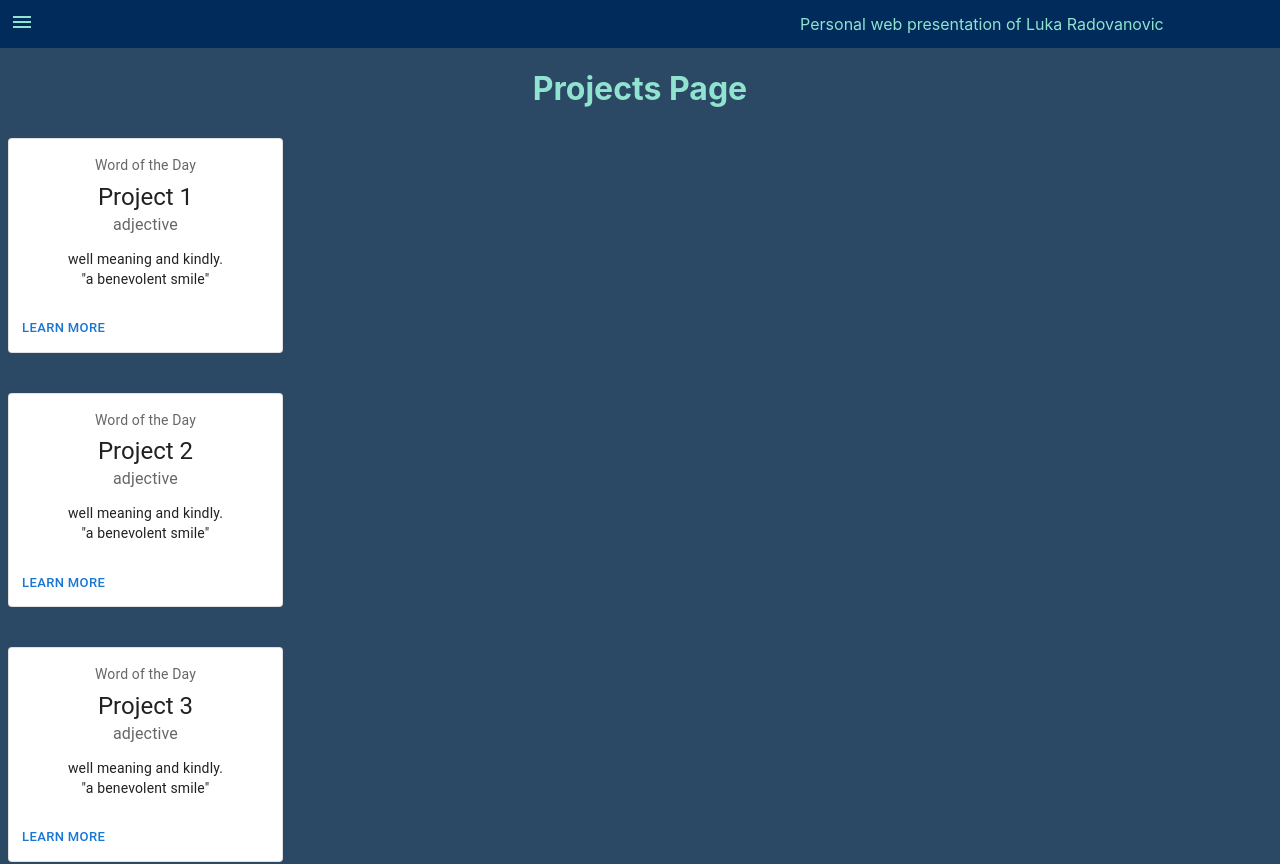
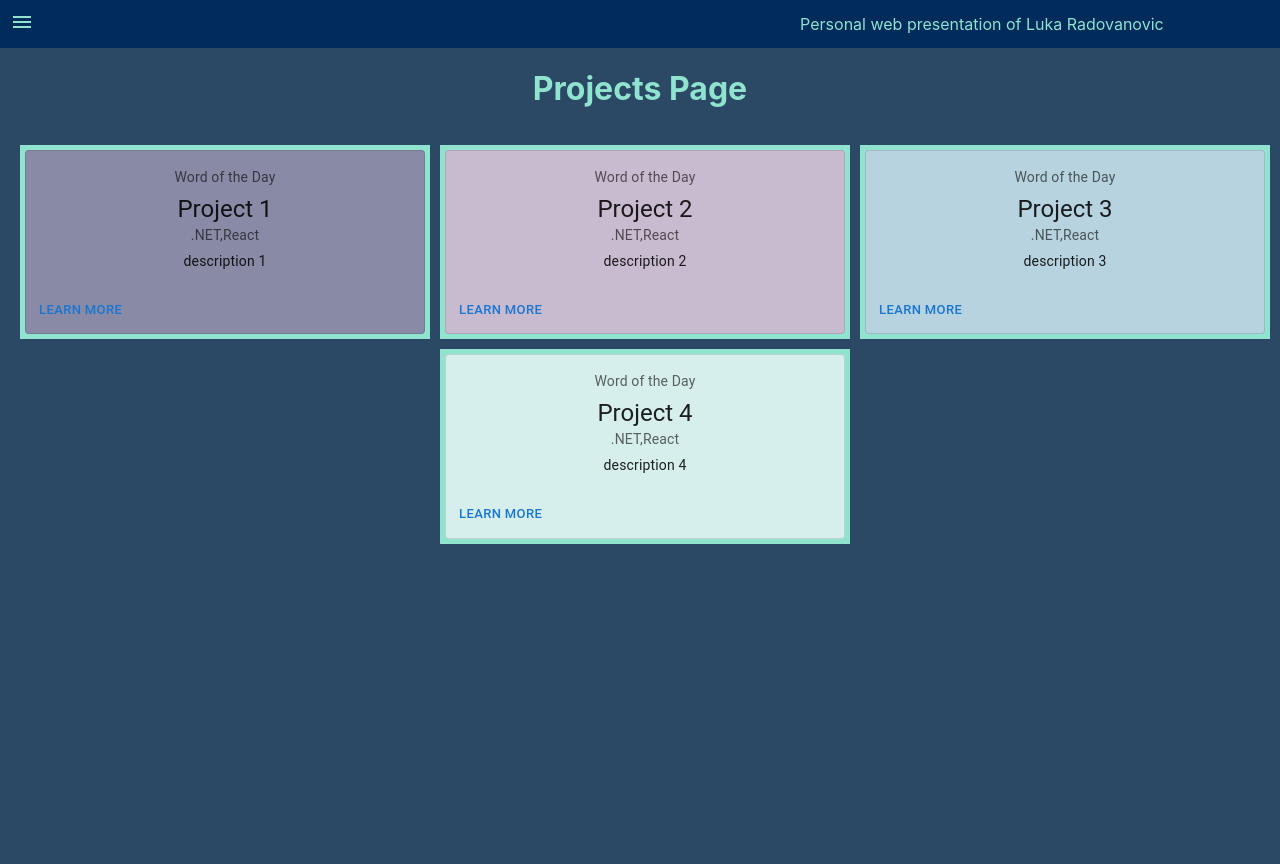
Before and after one commit to lukadlm97/personal-web-presentation, a React (Create React App) app: page /projects in a window 1280 px wide. Shown: the top 864 px of the page. After the commit the page ends 800 px from the top, so only its background shows below. Built offline with nearby package versions, Linux system fonts and the light colour scheme.

Commit message:
creted project page

```diff
--- a/src/components/projectCard/ProjectCard.tsx
+++ b/src/components/projectCard/ProjectCard.tsx
@@ -5,16 +5,46 @@ import CardActions from '@mui/material/CardActions';
 import CardContent from '@mui/material/CardContent';
 import Button from '@mui/material/Button';
 import Typography from '@mui/material/Typography';
+import {ProjectTechnologiesType} from '../../types/ProjectType'
 
 
 interface ProjectCardContent{
-    projectName:string
+    projectName:string;
+    description:string;
+    technologies:string;
+    url:string;
+    type:ProjectTechnologiesType;
 }
 
+
   export default function ProjectCard(props:ProjectCardContent) {
+
+
+
+
+    function getColor(type:ProjectTechnologiesType){
+      switch(type){
+        case ProjectTechnologiesType.Backend:
+          return '#898AA6';
+          case ProjectTechnologiesType.Frontend:
+          return '#C9BBCF';
+          case ProjectTechnologiesType.ML:
+          return '#B7D3DF';
+          case ProjectTechnologiesType.FullStack:
+          return '#D6EFED';
+      }
+    }
+
+
+
+
+
+
+
+
     return (
-      <Box sx={{ minWidth: 275,width:200 }}>
-        <Card variant="outlined">
+      <Box sx={{ minWidth: 275,width:400 }} style={{margin:'5px',padding:'5px',background:'#8FE3CF'}}>
+        <Card variant="outlined" style={{background:getColor(props.type)}}>
           <React.Fragment>
               <CardContent>
                   <Typography sx={{ fontSize: 14 }} color="text.secondary" gutterBottom>
@@ -23,20 +53,17 @@ interface ProjectCardContent{
                   <Typography variant="h5" component="div">
                       {props.projectName}
                   </Typography>
-                <Typography sx={{ mb: 1.5 }} color="text.secondary">
-                adjective
+                  <Typography sx={{ fontSize: 14 }} color="text.secondary" gutterBottom >
+                    {props.technologies}
                   </Typography>
                   <Typography variant="body2">
-                well meaning and kindly.
-                <br />
-                {'"a benevolent smile"'}
+                  {props.description}
                   </Typography>
               </CardContent>
               <CardActions>
                   <Button size="small">Learn More</Button>
               </CardActions>
           </React.Fragment>
-
         </Card>
       </Box>
     );
--- a/src/pages/projects/Projects.tsx
+++ b/src/pages/projects/Projects.tsx
@@ -2,7 +2,8 @@
 import Grid from '@material-ui/core/Grid'
 import { makeStyles } from "@material-ui/core/styles";
 import ProjectCard from '../../components/projectCard/ProjectCard'
-import Item  from '@material-ui/core/ListItem'
+
+import {ProjectType,ProjectTechnologiesType} from '../../types/ProjectType'
 
 
 const useStyles = makeStyles({
@@ -12,7 +13,7 @@ const useStyles = makeStyles({
       background: "#2B4865",
       display: "flex",
       flexFlow: "column",
-      height: "100vh",
+     // height: "100vh",
       flexGrow:1
     }
   });
@@ -20,19 +21,51 @@ const useStyles = makeStyles({
 
 function Projects(){
     const style=useStyles();
-    const projects = ['Project 1','Project 2','Project 3','Project 4','Project 5','Project 6','Project 7','Project 8']
+    const projects = ['Project 1','Project 2','Project 3','Project 4','Project 5','Project 6','Project 7','Project 8'];
+    const projectState=[
+      {
+        id:1,
+        description:"description 1",
+        title:"Project 1",
+        technologies:'.NET,React',
+        url:"https://www.google.com/",
+        type:ProjectTechnologiesType.Backend
+      } as ProjectType,
+      {
+        id:2,
+        description:"description 2",
+        title:"Project 2",
+        technologies:'.NET,React',
+        url:"https://www.google.com/",
+        type:ProjectTechnologiesType.Frontend
+      } as ProjectType,
+      {
+        id:3,
+        description:"description 3",
+        title:"Project 3",
+        technologies:'.NET,React',
+        url:"https://www.google.com/",
+        type:ProjectTechnologiesType.ML
+      } as ProjectType,
+      {
+        id:4,
+        description:"description 4",
+        title:"Project 4",
+        technologies:'.NET,React',
+        url:"https://www.google.com/",
+        type:ProjectTechnologiesType.FullStack
+      } as ProjectType,
+
+    ] as ProjectType[];
 
 
     return(
 
         <Grid container className={style.body}>
            <h1>Projects Page</h1>
-
-           <Grid container item  xs={12} style={{display:'flex'}}  spacing={3} >
-              {projects.map((item)=>(
-                <Grid item xs={12} sm={6}  style={{margin:'10px',padding:'10px'}}>
-                  <ProjectCard projectName={item}/>
-                </Grid>
+           <Grid  container item xs={12} style={{display:'flex',margin:'5px',padding:'5px',justifyContent: 'center'}}  spacing={3} >
+              {projectState.map((item)=>(
+                  <ProjectCard projectName={item.title} description={item.description} technologies={item.technologies} url={item.url} type={item.type}/>
               ))}
           </Grid>
 
--- /dev/null
+++ b/src/types/ProjectType.ts
@@ -0,0 +1,15 @@
+export type ProjectType={
+    id:number;
+    title:string;
+    description:string;
+    technologies:string;
+    url:string;
+    type:ProjectTechnologiesType;
+  }
+
+  export enum ProjectTechnologiesType{
+    Frontend,
+    Backend,
+    ML,
+    FullStack
+  }
```
Lines whose indentation alone changed are shown as unchanged.
